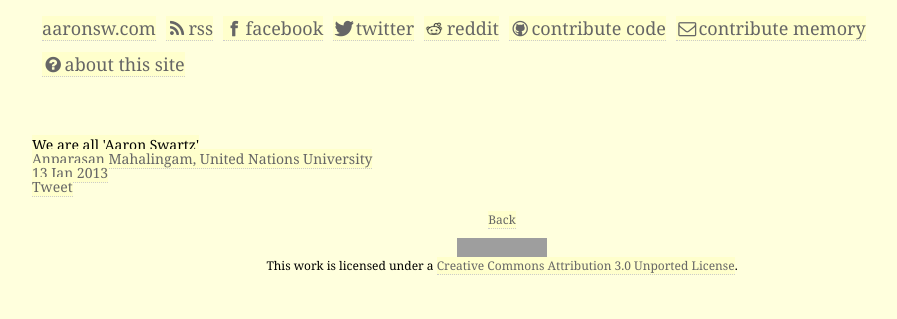
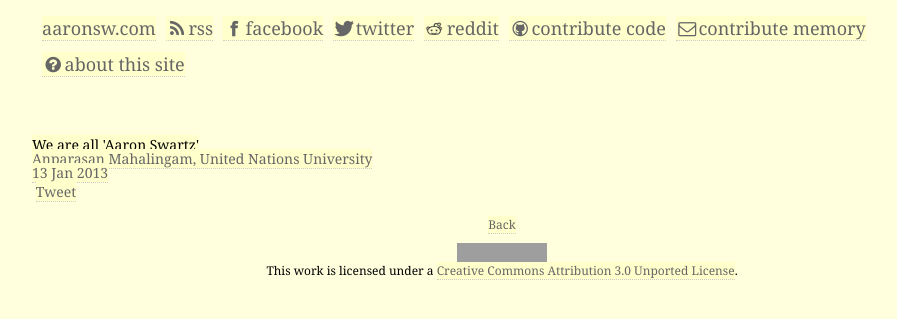
Before and after one commit to guanix/rememberaaronsw, a Jekyll site: the page built from memories/_posts/2013-01-13-we-are-all-aaron.md, in a window 1280 px wide. Shown: the top 319 px of the page, without its empty margins (138-1035 px from the left). Built offline with Jekyll 4.4.1, drawn with Linux system fonts in a browser that asks for light colours; comment, search, counter and statistics services are not loaded; grey boxes are pictures that could not be loaded.

Commit message:
Changed like/share styling, fixed header twitter link so it wouldn't turn into a share button

```diff
--- a/_includes/links.html
+++ b/_includes/links.html
@@ -2,7 +2,7 @@
   <li><a href='http://aaronsw.com'>aaronsw.com</a></li>
   <li><a href='http://rememberaaronsw.com/rss.xml'><i class="icon-rss"></i>rss</a></li>
   <li><a target='_blank' href='http://www.facebook.com/sharer.php?u=http://rememberaaronsw.com&t=Remember%20Aaron%20Swartz'><i class="icon-facebook"></i>facebook</a></li>
-  <li><a target='_blank' href="https://twitter.com/share?text=Remember%20Aaron%20Swartz&url=http://rememberaaronsw.com" class="twitter-share-button" data-lang="en"><i class="icon-twitter"></i>twitter</a></li>
+  <li><a target='_blank' href="https://twitter.com/share?text=Remember%20Aaron%20Swartz&url=http://rememberaaronsw.com" class="custom-twitter-share-button" data-lang="en"><i class="icon-twitter"></i>twitter</a></li>
   <li><a target='_blank' href='http://www.reddit.com/submit?url=http://rememberaaronsw.com'><i class="icon-reddit"></i>reddit</a></li>
   <li><a target='_blank' href='https://github.com/rememberaaronsw/rememberaaronsw'><i class="icon-github"></i>contribute code</a></li>
   <li><a href='mailto:rememberaaronsw@gmail.com'><i class="icon-envelope"></i>contribute memory</a></li>
--- a/stylesheets/tribute.css
+++ b/stylesheets/tribute.css
@@ -173,6 +173,18 @@
   font-size: 0.8571em;
 }
 
+.share-buttons {
+  padding-top: 5px;
+}
+
+.share-buttons .twitter, .fb-like{
+    font-size: 1px;
+    display: inline-block;
+}
+div .fb_reset {
+    display: inline;
+}
+
 footer .back-link {
   margin-bottom: 1em;
 }
```
